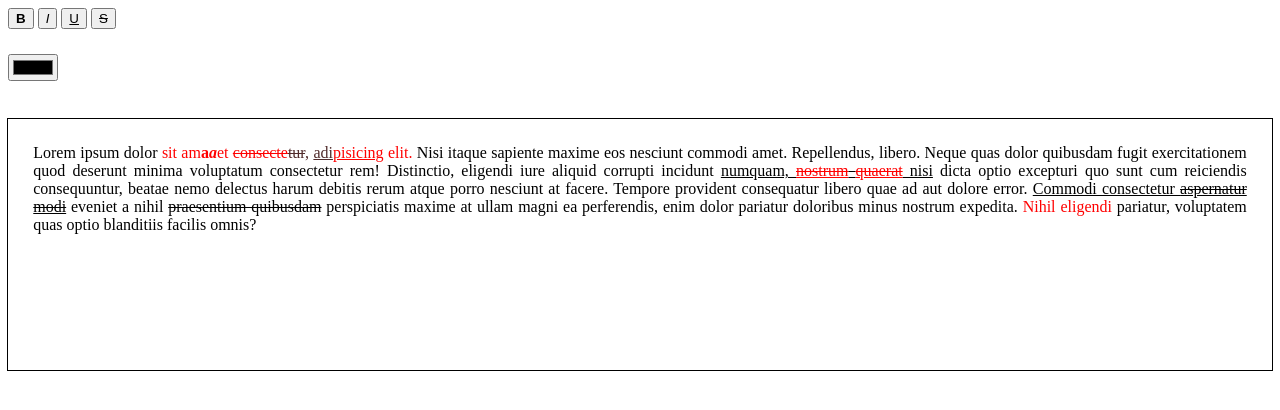
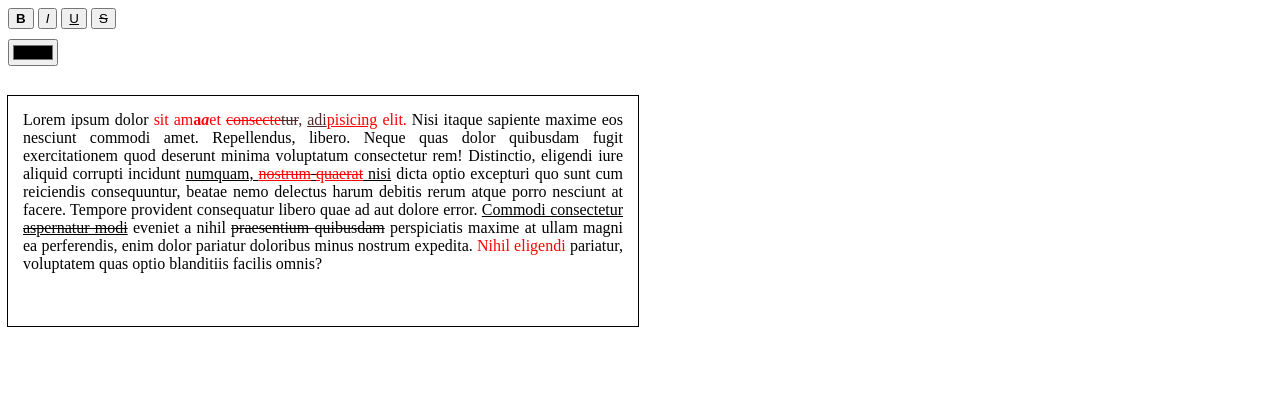
Before and after one commit to andre2xu/rich_text_editor, a website with bundled scripts: page index.html in a window 1280 px wide. Built offline with nearby package versions, Linux system fonts and the light colour scheme.

Commit message:
Changed the demo CSS.

```diff
--- a/index.html
+++ b/index.html
@@ -9,15 +9,17 @@
     <style>
         #text-box {
             outline: thin solid #000;
-            padding: 2%;
+            width: 90%;
+            max-width: 600px;
+            padding: 15px;
             text-align: justify;
-            margin-top: 3%;
+            margin-top: 30px;
             height: 200px;
             overflow-y: auto;
         }
 
         #color-picker {
-            margin-top: 2%;
+            margin-top: 10px;
         }
 
         #font-formats .selected {
```
